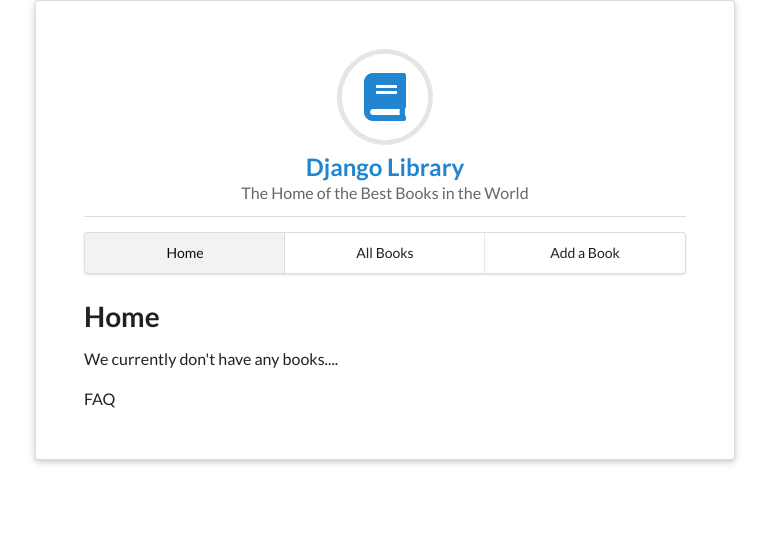
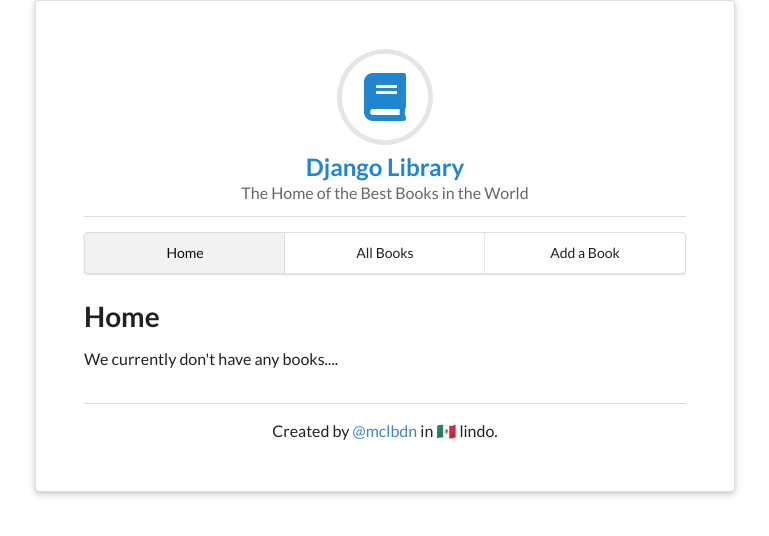
Before and after one commit to mclbdn/django_library_project, a Django app: page / in a window 1280 px wide. Shown: the top 536 px of the page, without its empty margins (255-1024 px from the left). Run offline with Django 3.2, Linux system fonts and the light colour scheme; data that the repository does not hold is empty.

Commit message:
Add footer

```diff
--- a/static/css/style.css
+++ b/static/css/style.css
@@ -0,0 +1,5 @@
+footer {
+    text-align: center;
+    margin-top: 2em;
+
+}
--- a/templates/base.html
+++ b/templates/base.html
@@ -38,7 +38,10 @@
 
         <!-- Footer -->
         <footer>
-            FAQ
+            <!-- Divider -->
+                <div class="ui divider"></div>
+            <!-- End Divider -->
+            Created by <a href="https://github.com/mclbdn" target="_blank">@mclbdn</a> in 🇲🇽 lindo.
         </footer>
         <!-- End Footer -->
     </div>
```
